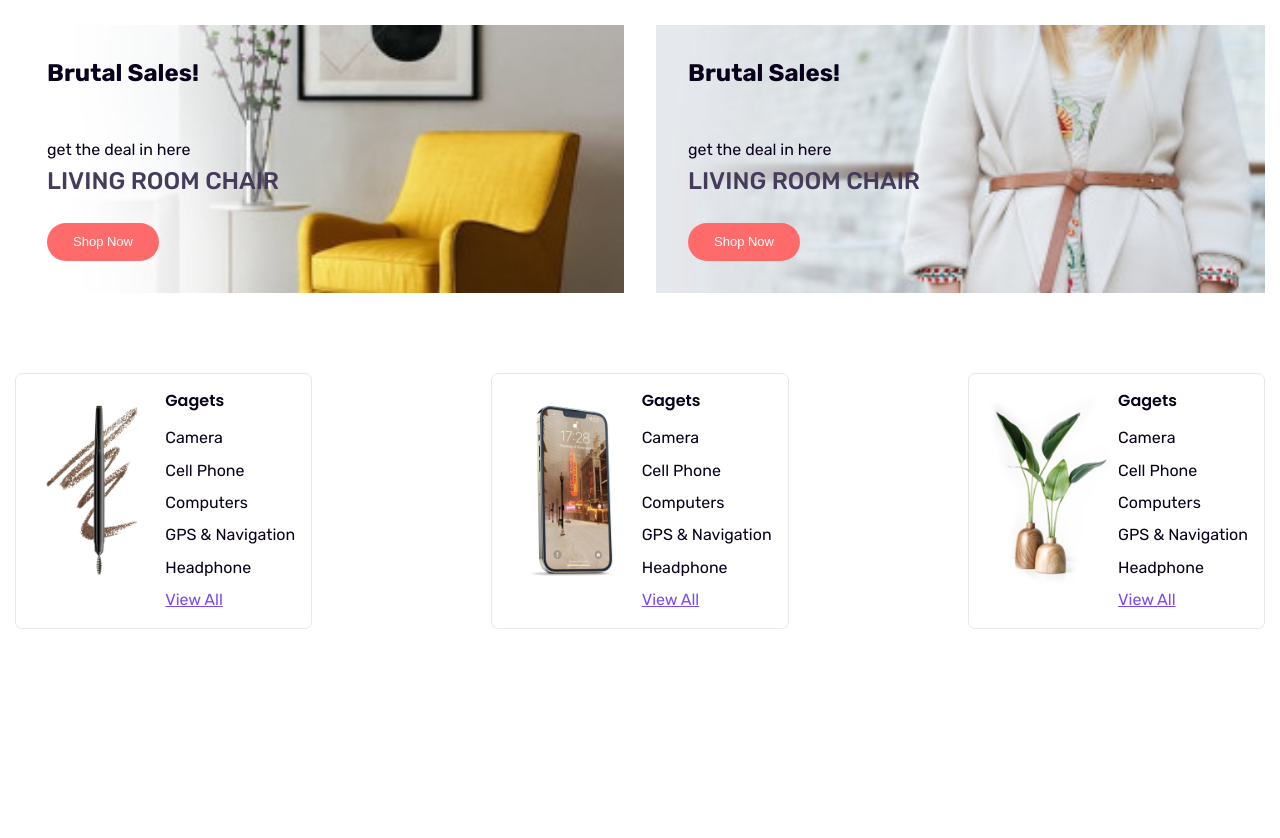
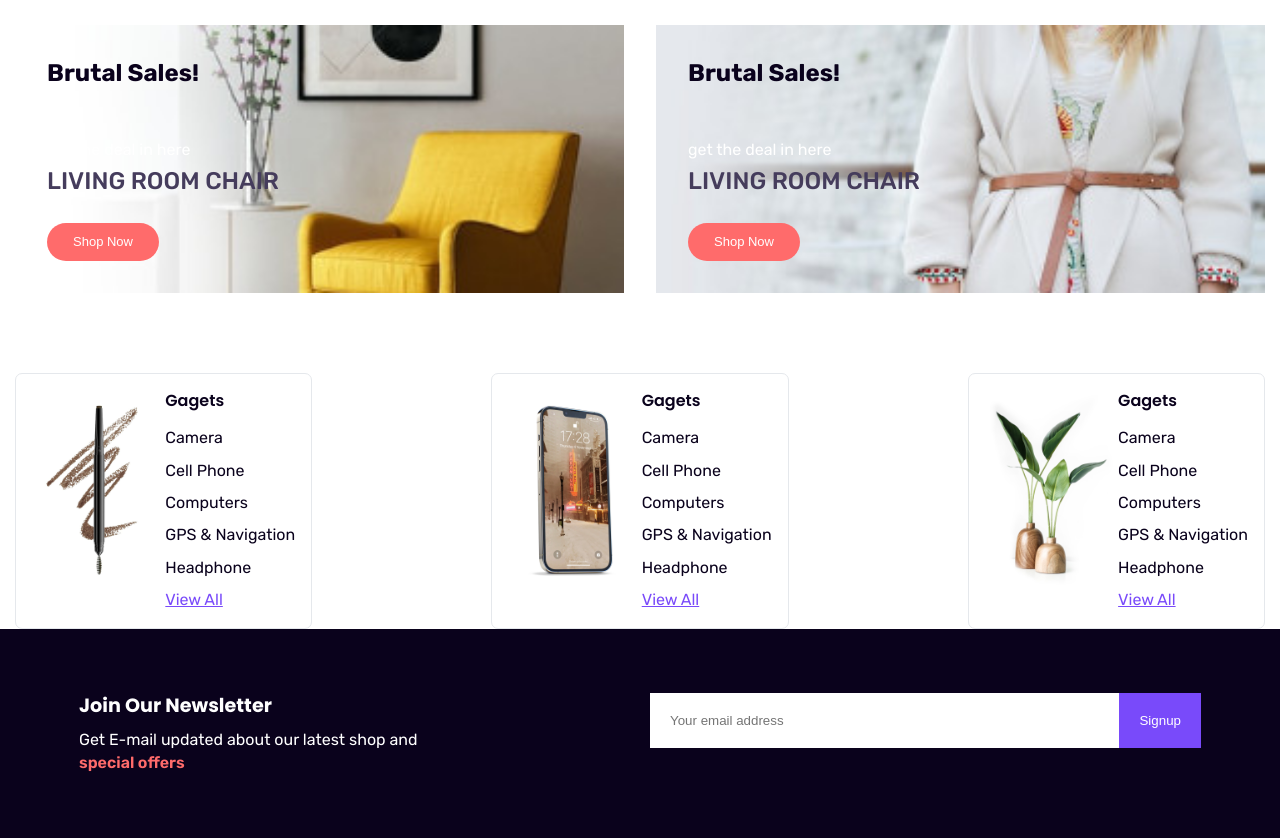
Before and after one commit to maainul/E-Commerce-template-4-HTML-CSS-Javascript, a plain HTML site: page index.html in a window 1280 px wide. Shown: the part 2600-3438 px from the top of the page. Before the commit the page ends 3229 px from the top, so only its background shows below. Drawn offline with nearby package versions, Linux system fonts and the light colour scheme.

Commit message:
newsletter

```diff
--- a/index.html
+++ b/index.html
@@ -808,6 +808,22 @@
         </div>
         <!-- product-category -->
         </div>
+        <!-- Newsletter -->
+        <div class="newsletter">
+            <div class="container">
+                <div class="left">
+                    <h3>Join Our Newsletter</h3>
+                    <p>Get E-mail updated about our latest shop and <br><span class="strong-text">special offers</span>
+                    </p>
+                </div>
+                <div class="right">
+                    <form action="">
+                        <input type="text" placeholder="Your email address">
+                        <button class="btn-secondary">Signup</button>
+                    </form>
+                </div>
+            </div>
+        </div>
     </main>
     <!-- main -->
     <footer></footer>
--- a/style.css
+++ b/style.css
@@ -942,7 +942,65 @@ product-catrgory
     gap: 10px;
 }
 
+.product-catrgory .item .content ul li:hover {
+    color: #794afa;
+}
+
 .product-catrgory .item .content .second-links {
     text-decoration: underline;
     color: #794afa;
 }
+
+.strong-text {
+    color: #ff6b6b;
+    font-weight: var(--fw6);
+}
+
+/* News letter */
+.newsletter {
+    background-color: var(--dark-color);
+    padding: 4em;
+}
+
+.newsletter .container {
+    display: grid;
+    grid-template-columns: repeat(2, 1fr);
+    gap: 20px;
+}
+
+.newsletter .left h3 {
+    padding-bottom: 10px;
+}
+
+.newsletter .left h3,
+p {
+    color: white;
+}
+
+.newsletter .container .right form input,
+button {
+    padding: 1.5em;
+    outline: none;
+    border: none;
+
+}
+
+
+.newsletter .container .right form input {
+    width: 100%;
+}
+
+.newsletter .container .right form {
+    display: flex;
+}
+
+.btn-secondary {
+    background-color: var(--secondary-color);
+    color: var(--white-color);
+    padding-left: 20px;
+    cursor: pointer;
+}
+
+.btn-secondary:hover {
+    background-color: var(--primary-color);
+}
```
